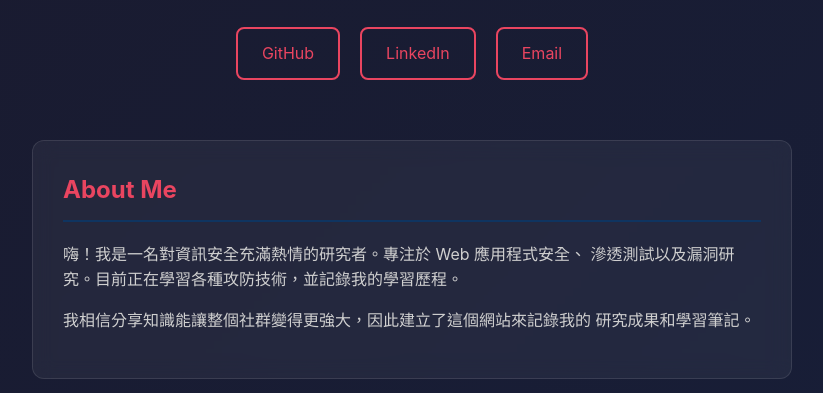
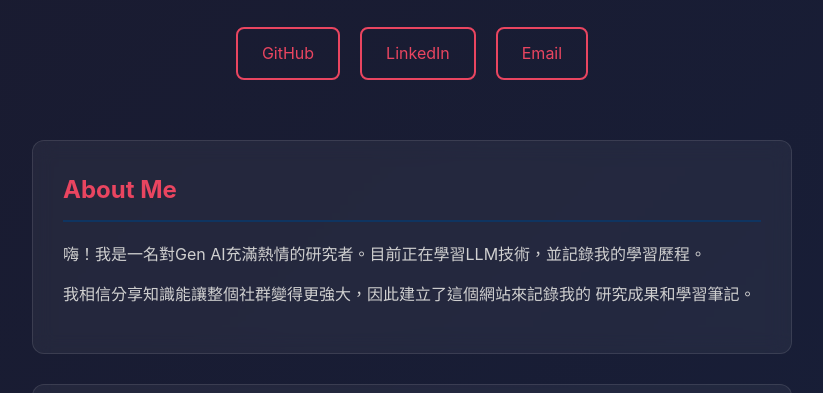
Before and after one commit to rickchuang0322/rickchuang, a plain HTML site: page index.html in a window 1280 px wide. Shown: the part 338-731 px from the top of the page, without its empty margins (228-1051 px from the left). Drawn offline with Linux system fonts and the light colour scheme.

Commit message:
Change title and update personal introduction
Updated title and 'About Me' section to reflect new research focus.

```diff
--- a/index.html
+++ b/index.html
@@ -3,7 +3,7 @@
 <head>
     <meta charset="UTF-8">
     <meta name="viewport" content="width=device-width, initial-scale=1.0">
-    <title>我的資安研究站</title>
+    <title>我的研究站</title>
     <style>
         * {
             margin: 0;
@@ -154,8 +154,7 @@
         <section class="section">
             <h2>About Me</h2>
             <p>
-                嗨！我是一名對資訊安全充滿熱情的研究者。專注於 Web 應用程式安全、
-                滲透測試以及漏洞研究。目前正在學習各種攻防技術，並記錄我的學習歷程。
+                嗨！我是一名對Gen AI充滿熱情的研究者。目前正在學習LLM技術，並記錄我的學習歷程。
             </p>
             <p>
                 我相信分享知識能讓整個社群變得更強大，因此建立了這個網站來記錄我的
```
